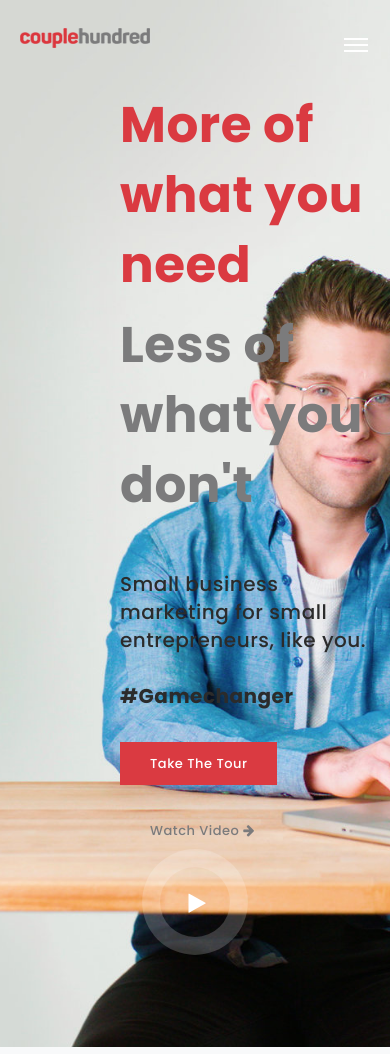
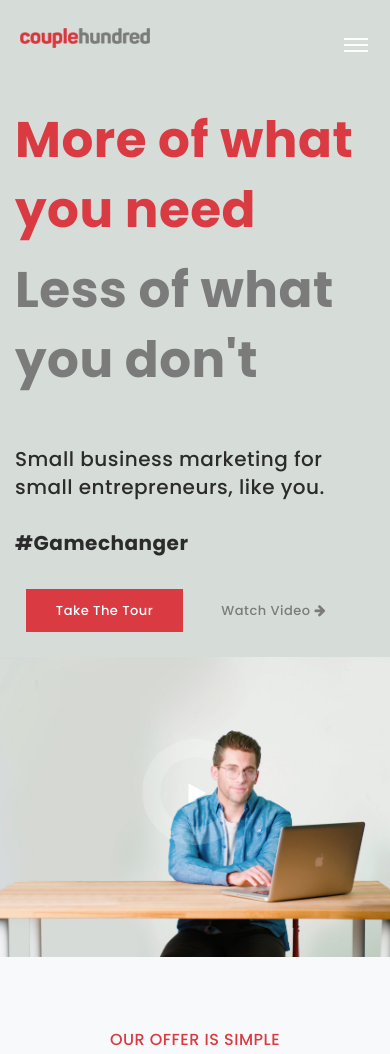
Before and after one commit to yazan9/yazan9.github.io, a plain HTML site: page index.html in a window 390 px wide. Shown: the top 1054 px of the page. Drawn offline with Linux system fonts and the light colour scheme; some packages are replaced by stand-ins of ours; a script that the page names is missing.

Commit message:
homepage modifications

```diff
--- a/css/custom.css
+++ b/css/custom.css
@@ -27,6 +27,9 @@
 .main-heading{
     padding-left:8em;
 }
+.main-heading-md{
+    padding:1em;
+}
 
 .about-item{
     width:33% !important;
@@ -35,3 +38,7 @@
 .about-skill{
     padding-top:0.5em;
 }
+
+.no-bottom-margin{
+    margin-bottom: 10px;
+}
--- a/css/style.css
+++ b/css/style.css
@@ -2142,6 +2142,7 @@ ul.packages li i.fa-times{
 }
 .bg-img8{
     background: url(../images/homepage.jpg);
+    background-size: contain;
 }
 .bg-img9{
     background: url(../images/bg-img6.jpg);
--- a/index.html
+++ b/index.html
@@ -146,7 +146,7 @@
 <section id="home" class="p-0 center-block">
     <h2 class="d-none">hidden</h2>
 
-    <div class="fullscreen parallax bg-img8 row">
+    <div class="fullscreen bg-img8 row d-none d-lg-inline-block">
 
         <div class="bg-overlay opacity-3 d-flex h-100"></div>
         <div class="center-col justify-content-center align-self-center">
@@ -176,6 +176,43 @@
         </div>
 
     </div>
+
+
+
+    <div class="fullscreen row d-lg-none" style="background-color: #d6dcd8">
+
+        <div class="bg-overlay opacity-3 d-flex"></div>
+        <div class="center-col justify-content-center align-self-center">
+            <div class="row main-col-container text-center no-bottom-margin">
+        <div class="col-12">
+            <div class="classic-box">
+                <div class="text-left main-heading-md">
+            <h3 class="alt-font text-red font-weight-bold heading-1">More of what you need</h3>
+            <h3 class="text-gray font-weight-bold heading-1">Less of what you don't</h3>
+            <h5 class="mb-2">Small business marketing for small entrepreneurs, like you.<br>
+<br><b>#Gamechanger</b></h5>
+</p>
+<div class="row justify-content-center">
+                <a href="javascript:void(0)" class="btn btn-large btn-blue mt-4 mr-2 align-middle">Take The Tour</a>
+
+                <a href="javascript:void(0)" class="btn btn-large btn-gray mt-4 mr-2">Watch Video <i class="fa fa-arrow-right"></i></a>
+            </div>
+        </div>
+  <!-- <a class="align-middle" href="javascript:void(0)" >Watch Video</a> -->
+
+            </div>
+        </div>
+            </div>
+            <div class="row h-100 align-items-center justify-content-center v" style="min-height:300px;display:block">
+        <div class="col-12 text-center bg-img8" style="min-height:300px;background-size:cover;">
+            <a data-fancybox="" href="https://youtu.be/fmJREySjvxY" class="button-play align-middle" style="margin:100px"><i class="fa fa-play"></i></a>
+        </div>
+    </div>
+        </div>
+
+    </div>
+
+
 </section>
 <!--Main Slider ends -->
 
```
